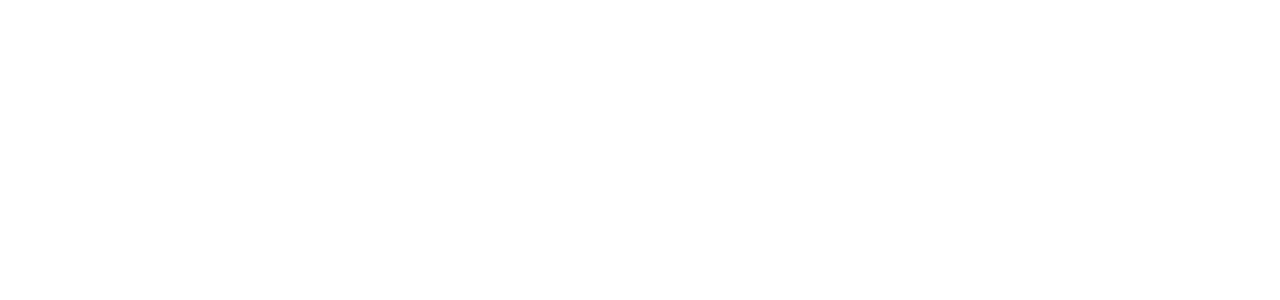
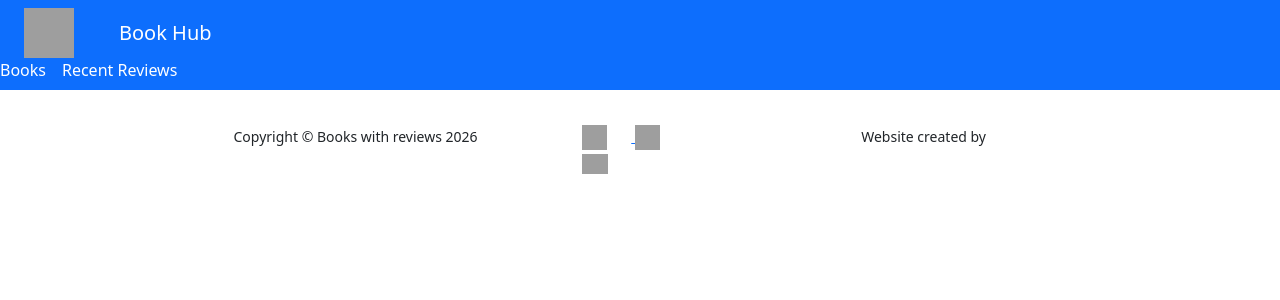
Before and after one commit to Alisa2231/DjangoBasicsAtSoftUni, a Django app: page /books/all_books/ in a window 1280 px wide. Before the commit the part shown is empty. Shown: the top 300 px of the page. Run offline with Django 5.2, Linux system fonts and the light colour scheme; data that the repository does not hold is empty; grey boxes are pictures that could not be loaded.

Commit message:
created landing page and all_books page

```diff
--- a/exercise_templates/books/views.py
+++ b/exercise_templates/books/views.py
@@ -6,13 +6,17 @@ from reviews.models import Review
 
 def index(request):
     context = {'books': Book.objects.all(),
-               'reviews': Review.objects.all(),}
+               'reviews': Review.objects.all(),
+               'page_title': 'Books with reviews'}
     return render(request, 'books/index.html', context)
 
 def list_all_books(request):
-    context = {'books': Book.objects.all()}
+    context = {'books': Book.objects.all(),
+               'page_title': 'All Books'}
     return render(request, 'books/all_books.html', context)
 
 def book_details(request, book_slug):
-    context = {'book': Book.objects.get(slug=book_slug)}
+    book = Book.objects.get(slug=book_slug)
+    context = {'book': book,
+               'page_title': f'{book.title} by {book.author}'}
     return render(request, 'books/book_details.html', context)
--- a/exercise_templates/exercise_templates/settings.py
+++ b/exercise_templates/exercise_templates/settings.py
@@ -125,6 +125,9 @@ USE_TZ = True
 # https://docs.djangoproject.com/en/6.1/howto/static-files/
 
 STATIC_URL = 'static/'
+STATICFILES_DIRS = [
+    BASE_DIR / 'staticfiles',
+]
 
 
 # Email
--- a/exercise_templates/reviews/views.py
+++ b/exercise_templates/reviews/views.py
@@ -5,10 +5,12 @@ from reviews.models import Review
 
 def recent_reviews(request):
     latest_reviews = Review.objects.order_by('-created_at')[:5]
-    context = {'recent_reviews': latest_reviews}
+    context = {'recent_reviews': latest_reviews,
+               'page_title': 'Recent Reviews',}
     return render(request, 'reviews/recent_reviews.html', context)
 
 def review_details(request, review_id):
     review = Review.objects.get(id=review_id)
-    context = {'review': review}
+    context = {'review': review,
+               'page_title': f'Review {review_id}',}
     return render(request, 'reviews/review_details.html', context)
--- a/exercise_templates/templates/books/all_books.html
+++ b/exercise_templates/templates/books/all_books.html
@@ -1,13 +1,12 @@
-<!doctype html>
-<html lang="en">
-<head>
-    <meta charset="UTF-8">
-    <meta name="viewport"
-          content="width=device-width, user-scalable=no, initial-scale=1.0, maximum-scale=1.0, minimum-scale=1.0">
-    <meta http-equiv="X-UA-Compatible" content="ie=edge">
-    <title>Document</title>
-</head>
-<body>
+{% extends 'books/index.html' %}
 
-</body>
-</html>
+{% block content %}
+    <ul>
+    {% for book in books %}
+        <li>
+            <b>{{book.title|capfirst}}</b> by <b>{{ book.author|capfirst }}</b>
+        </li>
+    {% endfor %}
+    </ul>
+
+{% endblock %}
--- a/exercise_templates/templates/books/index.html
+++ b/exercise_templates/templates/books/index.html
@@ -1,10 +1,75 @@
+{% load static %}
+
 <!DOCTYPE html>
 <html lang="en">
 <head>
     <meta charset="UTF-8">
-    <title>Books with reviews</title>
+    <link href="https://cdn.jsdelivr.net/npm/bootstrap@5.3.8/dist/css/bootstrap.min.css" rel="stylesheet" integrity="sha384-sRIl4kxILFvY47J16cr9ZwB07vP4J8+LH7qKQnuqkuIAvNWLzeN8tE5YBujZqJLB" crossorigin="anonymous">
+    <title>{% block title %}{{ page_title }}{% endblock %}</title>
+    <link rel="stylesheet" type="text/css" href="{% static 'styles.css' %}">
 </head>
 <body>
+    <header class="navbar bg-primary navbar-dark">
+        <img class="ms-4" height="50" width="50" src="{% static 'images/logo.jpg' %}"/>
+
+        <div class="container">
+            <a class="navbar-brand" href="{% url 'landing_page' %}">Book Hub</a>
+        </div>
+
+        <nav class="d-flex gap-3">
+            <a class="nav-link text-white" href="{% url 'all_books' %}">Books</a>
+            <a class="nav-link text-white me-3" href="{% url 'recent_reviews' %}">Recent Reviews</a>
+        </nav>
+    </header>
+
+    <main class="container my-4">
+        {% block content %}
+        {% endblock %}
+    </main>
+
+    <footer>
+
+        <div id="footer" class="container">
+
+            <div class="container-fluid w-75">
+
+                <div class="row" style="padding: 10px 0px">
+
+                    <div class="col-lg-5 text-start">
+                        <small>Copyright &copy; Books with reviews 2026</small>
+                    </div>
+
+                    <div class="col-lg-2 my-2 my-lg-0" style="color:black">
+
+                        <a href="https://www.facebook.com/iCatRescue/" class="footer-link" target=”_blank”>
+                            <img src="{% static 'images/facebook-logo-white.png'%}" class="me-xl-4 me-2" style="width:25px; height:25px">
+                        </a>
+
+                        <a href="https://www.instagram.com/icat_rescue/" class="footer-link" target="_blank">
+                            <img src="{% static 'images/instagram-logo-white.png'%}" class="me-xl-4 me-2" style="width:25px; height:25px">
+                        </a>
+
+                        <a href="mailto:contact@icatrescue.com" class="footer-link">
+
+                            <img src="{% static 'images/email-icon-white.png'%}" style="width:26px; height:20px">
+
+                        </a>
+
+                    </div>
+                    <div class="col-lg-2"></div>
+
+                    <div class="col-lg-3">
+                        <small>Website created by <a href="mailto:asya22@abv.bg" target="_blank" style="color:white; text-decoration:none"><i>Asya Nikolova</i></a></small>
+                    </div>
+
+                </div>
+
+            </div>
+
+        </div>
+    </footer>
+
+    <script src="https://cdn.jsdelivr.net/npm/bootstrap@5.3.8/dist/js/bootstrap.bundle.min.js" integrity="sha384-FKyoEForCGlyvwx9Hj09JcYn3nv7wiPVlz7YYwJrWVcXK/BmnVDxM+D2scQbITxI" crossorigin="anonymous"></script>
 
 </body>
 </html>
```
Also changed, not shown: 5 other files.
